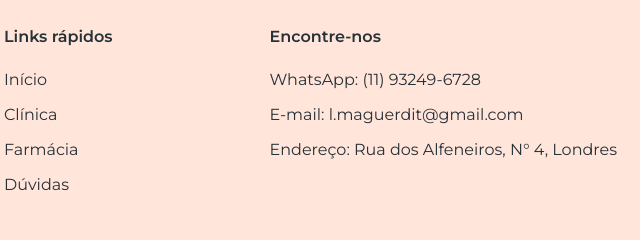
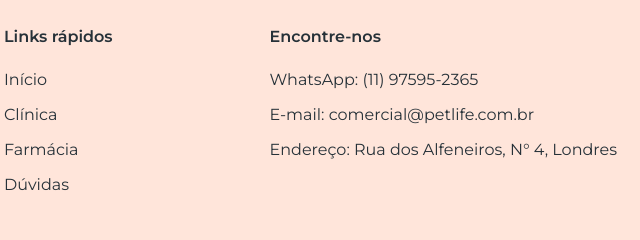
Before and after one commit to leoaraujom/projeto-pet-life, a plain HTML site: page index.html in a window 1280 px wide. Shown: the part 3075-3315 px from the top of the page, 583-1223 px from the left. Drawn offline with Linux system fonts and the light colour scheme.

Commit message:
Add files via upload

```diff
--- a/index.html
+++ b/index.html
@@ -10,6 +10,7 @@
     <meta name="Keywords" content="Pet, animal, estimação, clínica veterinária">
     <link rel="stylesheet" href="./src/css/style.css">
     <link rel="stylesheet" href="./src/css/reset.css">
+    <link rel="stylesheet" href="./src/css/responsivo.css">
     <link rel="preconnect" href="https://fonts.googleapis.com">
     <link rel="preconnect" href="https://fonts.gstatic.com" crossorigin>
     <link href="https://fonts.googleapis.com/css2?family=Montserrat:wght@400;600&display=swap" rel="stylesheet">
@@ -170,8 +171,8 @@
 
         <div>
             <strong class="titulo">Encontre-nos</strong>
-            <p>WhatsApp: <a href="https://wa.me/5511932496728" target="_blank">(11) 93249-6728</a></p>
-            <p>E-mail: <a href="mailto:l.maguerdit@gmail.com">l.maguerdit@gmail.com</a></p>
+            <p>WhatsApp: <a href="https://wa.me/5511978784565" target="_blank">(11) 97595-2365</a></p>
+            <p>E-mail: <a href="mailto:comercial@petlife.com.br">comercial@petlife.com.br</a></p>
             <p>Endereço: Rua dos Alfeneiros, N° 4, Londres </p>
         </div>
     </footer>
```
